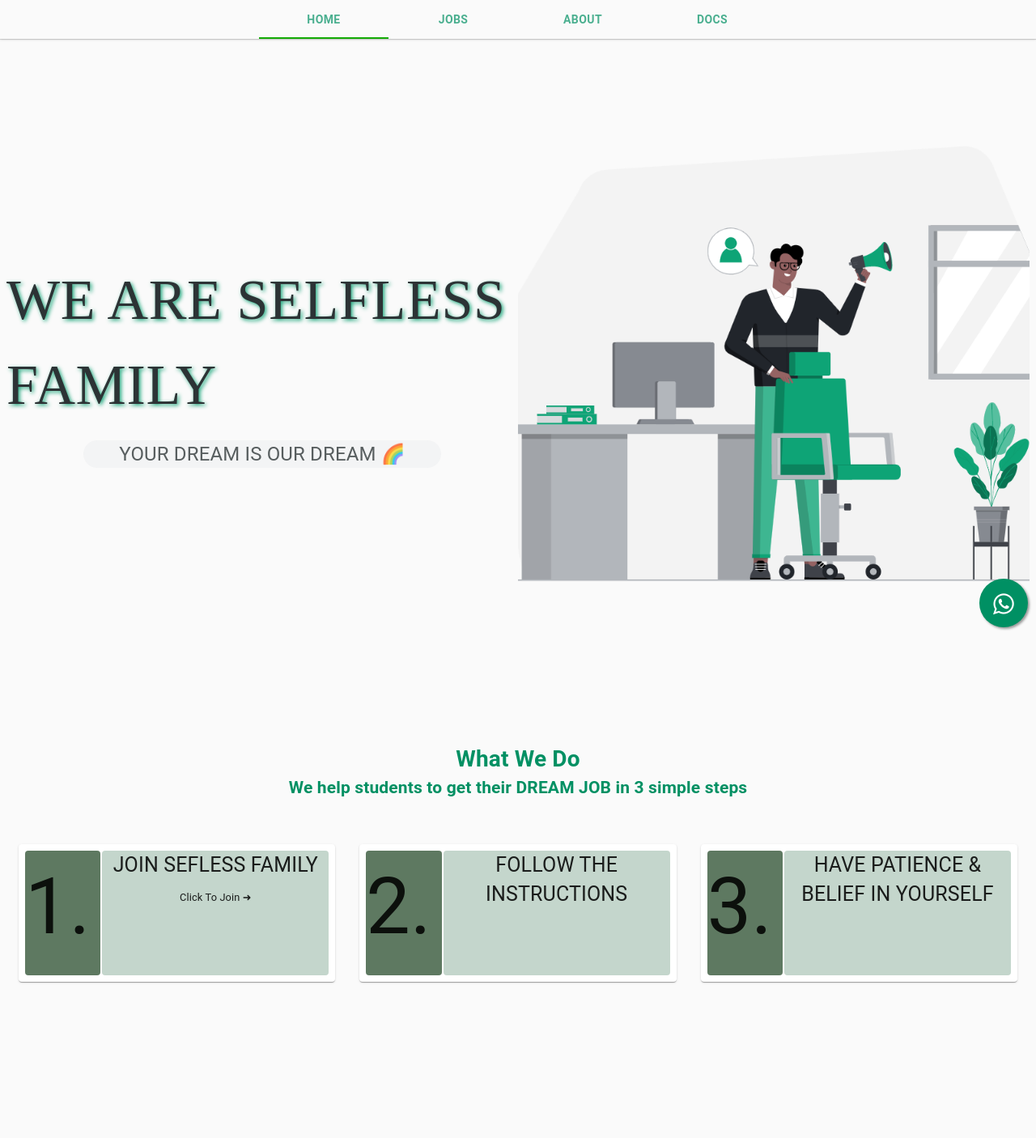
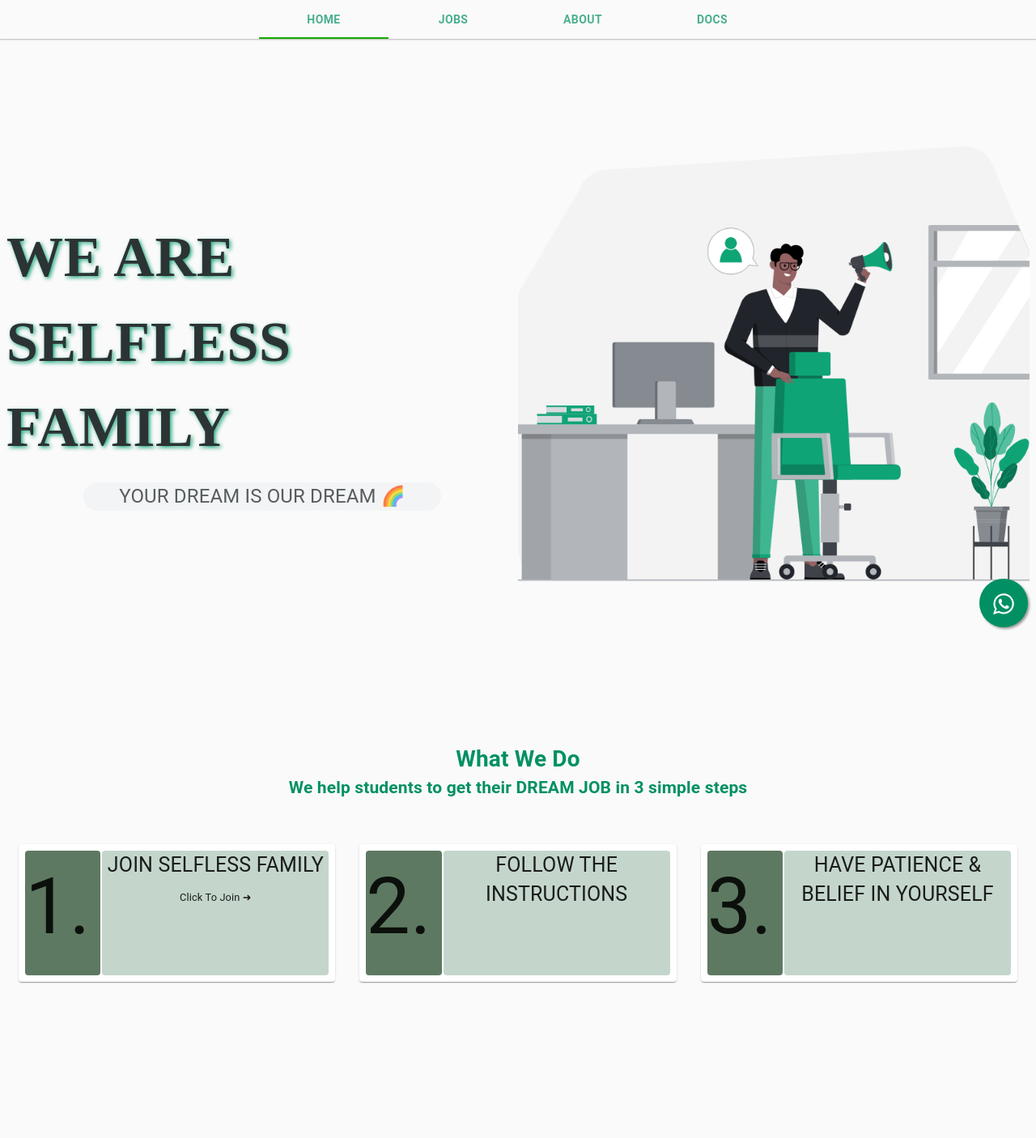
Before and after one commit to rahulnag/selfless, a React (Create React App) app: page / in a window 1280 px wide. Shown: the top 1406 px of the page at 81% size. Built offline with nearby package versions, Linux system fonts and the light colour scheme; no server answers.

Commit message:
redirect file added in public folder to handle refresh

```diff
--- a/src/App.js
+++ b/src/App.js
@@ -35,7 +35,8 @@ const useStyles = makeStyles((theme) => ({
 function App() {
   const [value, setValue] = React.useState(0);
   const [testimonial_data, setTestimonial_data] = useState([]);
-
+  var date1 = new Date();
+  var date = new Date();
   useEffect(() => {
     axios
       .get(
@@ -48,6 +49,12 @@ function App() {
   const classes = useStyles();
   return (
     <>
+      {/* {console.log(
+        new Date().toString() >=
+          "Sat Jan 01 2022 00:00:00 GMT+0530 (India Standard Time)"
+      )} */}
+      {/* {new Date().toString() >=
+      "Sat Jan 01 2022 00:00:00 GMT+0530 (India Standard Time)" ? ( */}
       <div className={classes.root}>
         <CssBaseline />
         <div>
@@ -89,6 +96,12 @@ function App() {
         </Switch>
         <Footer />
       </div>
+      {/* ) : (
+        <div style={{ textAlign: "center" }}>
+          <h1>I will be ariving tomorrow, Stay tuned</h1>
+          <h1>Happy New Year</h1>
+        </div>
+      )} */}
     </>
   );
 }
--- a/src/components/HomePage/Home.js
+++ b/src/components/HomePage/Home.js
@@ -43,19 +43,24 @@ const useStyles = makeStyles((theme) => ({
     // marginTop: "20px",
     [theme.breakpoints.up("xs")]: {
       fontSize: "4em",
-      // color: 'green'
+      fontWeight: "bolder",
+      textAlign: "center",
+      // color: "green",
     },
 
     [theme.breakpoints.up("sm")]: {
       fontSize: "4em",
-      // color: 'blue'
+      textAlign: "left",
+      // color: "blue",
     },
     [theme.breakpoints.between("sm", "md")]: {
       fontSize: "4em",
-      // color: 'red'
+      textAlign: "left",
+      // color: "red",
     },
     [theme.breakpoints.up("lg")]: {
       fontSize: "5em",
+      textAlign: "left",
     },
   },
 }));
--- a/src/components/WhatWeDo/WhatWeDo.js
+++ b/src/components/WhatWeDo/WhatWeDo.js
@@ -53,7 +53,7 @@ const WhatWeDo = () => {
             <Paper className="WhatWeDoPaper">
               <div className="NumberCount">1.</div>
               <div className="StepDetails">
-                JOIN SEFLESS FAMILY
+                JOIN SELFLESS FAMILY
                 <br />
                 <span style={{ fontSize: "0.8rem" }}>Click To Join ➜</span>
               </div>
```
Also changed, not shown: 1 other file (tests, documents, lock files or other folders).
